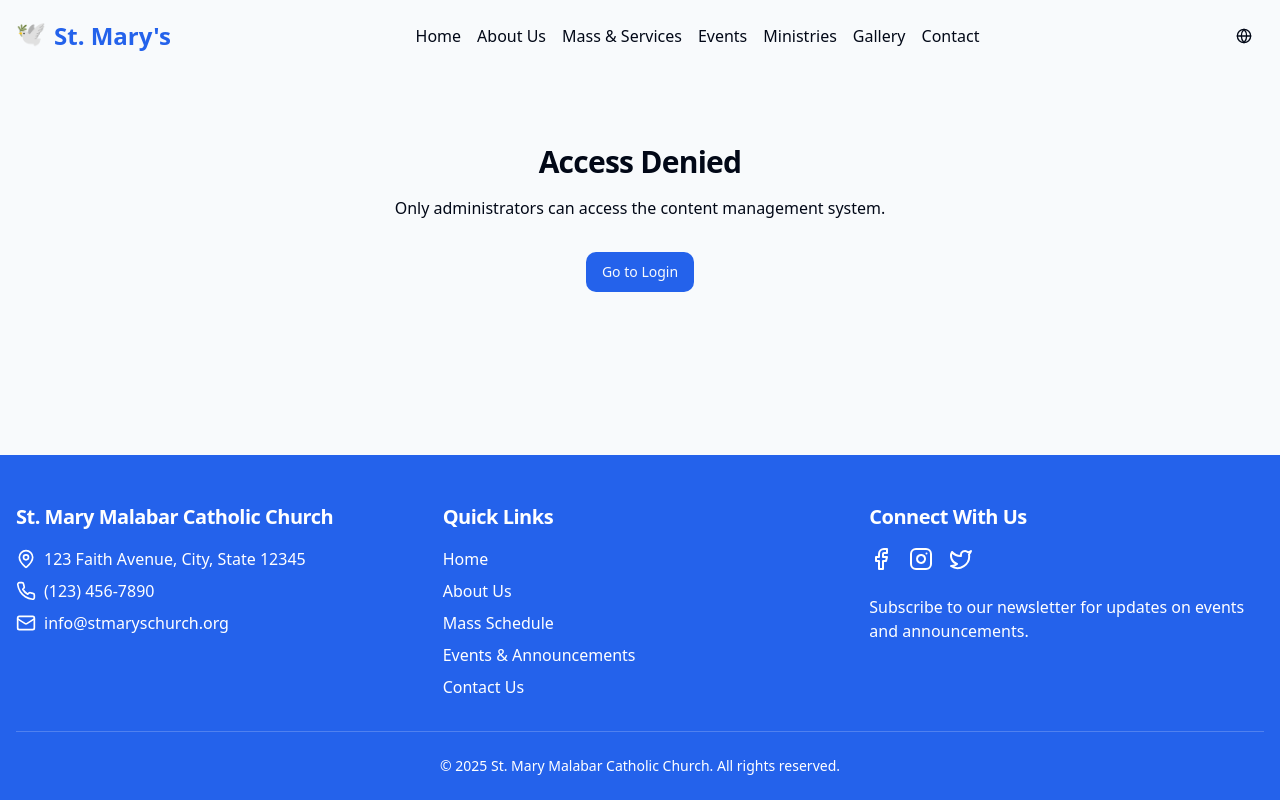
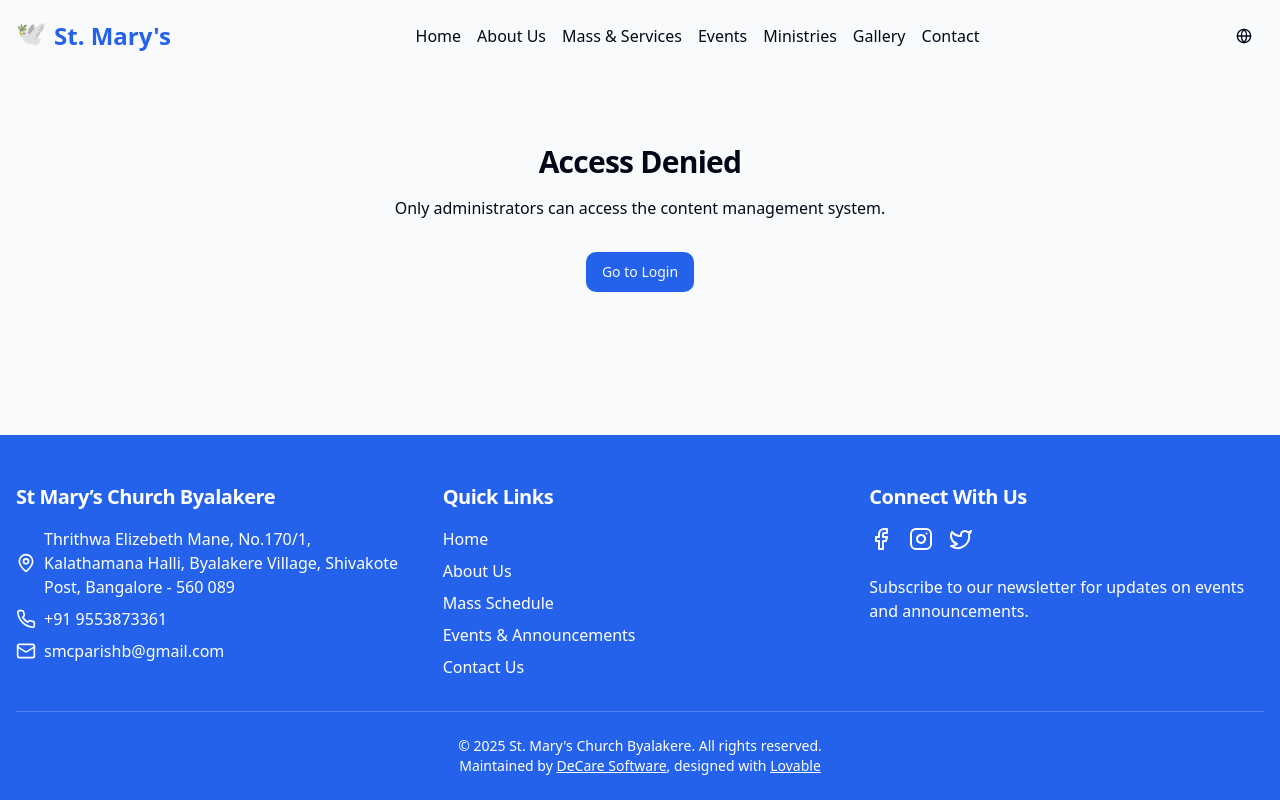
Before and after one commit to camsvn/StMarysByalakere, a React (Vite) app: page /cms in a window 1280 px wide. Built offline with nearby package versions, Linux system fonts and the light colour scheme.

Commit message:
refactor: Footer deatils

```diff
--- a/src/components/layout/Footer.tsx
+++ b/src/components/layout/Footer.tsx
@@ -11,22 +11,22 @@ const Footer = () => {
         <div className="grid grid-cols-1 md:grid-cols-3 gap-8 mb-8">
           {/* Church Info */}
           <div>
-            <h3 className="text-xl font-bold mb-4">St. Mary Malabar Catholic Church</h3>
+            <h3 className="text-xl font-bold mb-4">St Mary’s Church Byalakere</h3>
             <ul className="space-y-2">
               <li className="flex items-center">
-                <MapPin className="mr-2 h-5 w-5" />
-                <span>123 Faith Avenue, City, State 12345</span>
+                <MapPin className="mr-2 h-5 w-5 min-w-5" />
+                <span>Thrithwa Elizebeth Mane, No.170/1, Kalathamana Halli, Byalakere Village, Shivakote Post, Bangalore - 560 089</span>
               </li>
               <li className="flex items-center">
                 <Phone className="mr-2 h-5 w-5" />
-                <a href="tel:+11234567890" className="hover:underline">
-                  (123) 456-7890
+                <a href="tel:+919553873361" className="hover:underline">
+                +91 9553873361
                 </a>
               </li>
               <li className="flex items-center">
                 <Mail className="mr-2 h-5 w-5" />
-                <a href="mailto:info@stmaryschurch.org" className="hover:underline">
-                  info@stmaryschurch.org
+                <a href="mailto:smcparishb@gmail.com" className="hover:underline">
+                smcparishb@gmail.com
                 </a>
               </li>
             </ul>
@@ -87,7 +87,9 @@ const Footer = () => {
         {/* Bottom Section */}
         <div className="border-t border-white/20 pt-6 mt-6 text-center text-sm">
           <p>
-            &copy; {currentYear} St. Mary Malabar Catholic Church. All rights reserved.
+            &copy; {currentYear} St. Mary's Church Byalakere. All rights reserved.
+            <br />
+            Maintained by <a className="underline" href="https://www.decare.team/">DeCare Software</a>, designed with <a className="underline" href="https://lovable.dev/">Lovable</a>
           </p>
         </div>
       </div>
```
